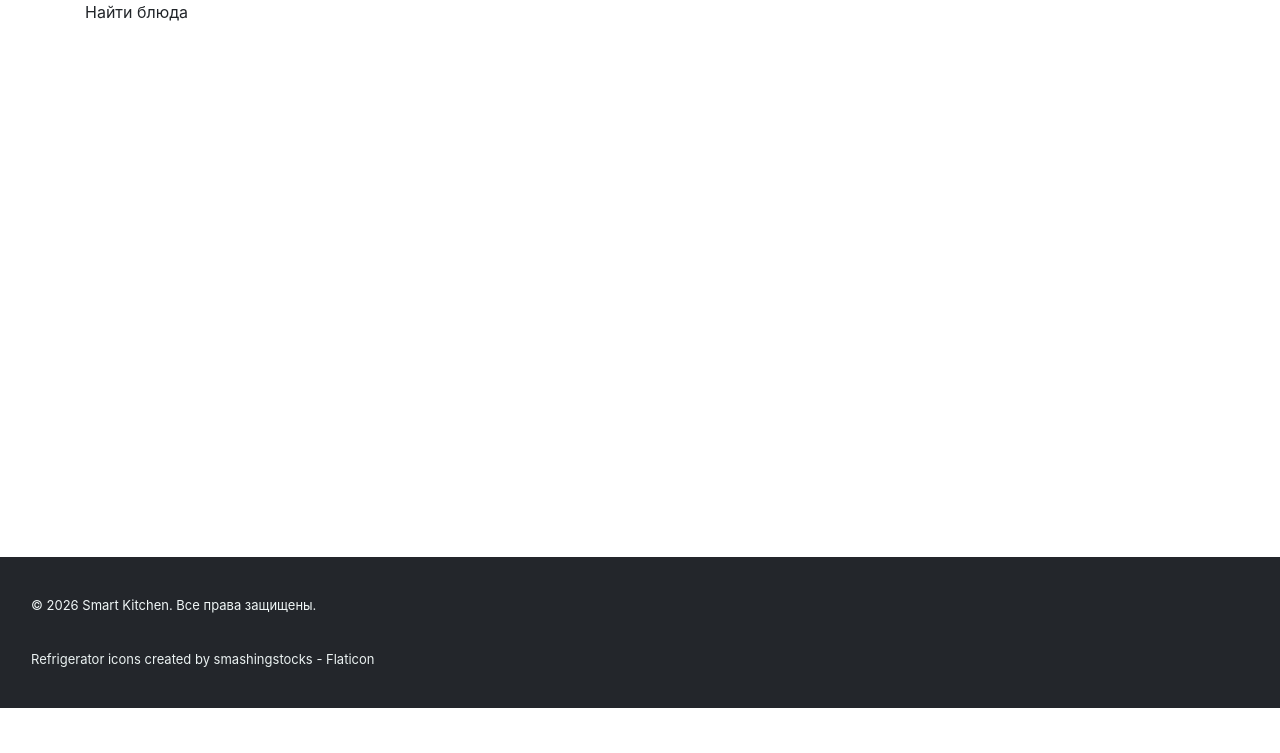
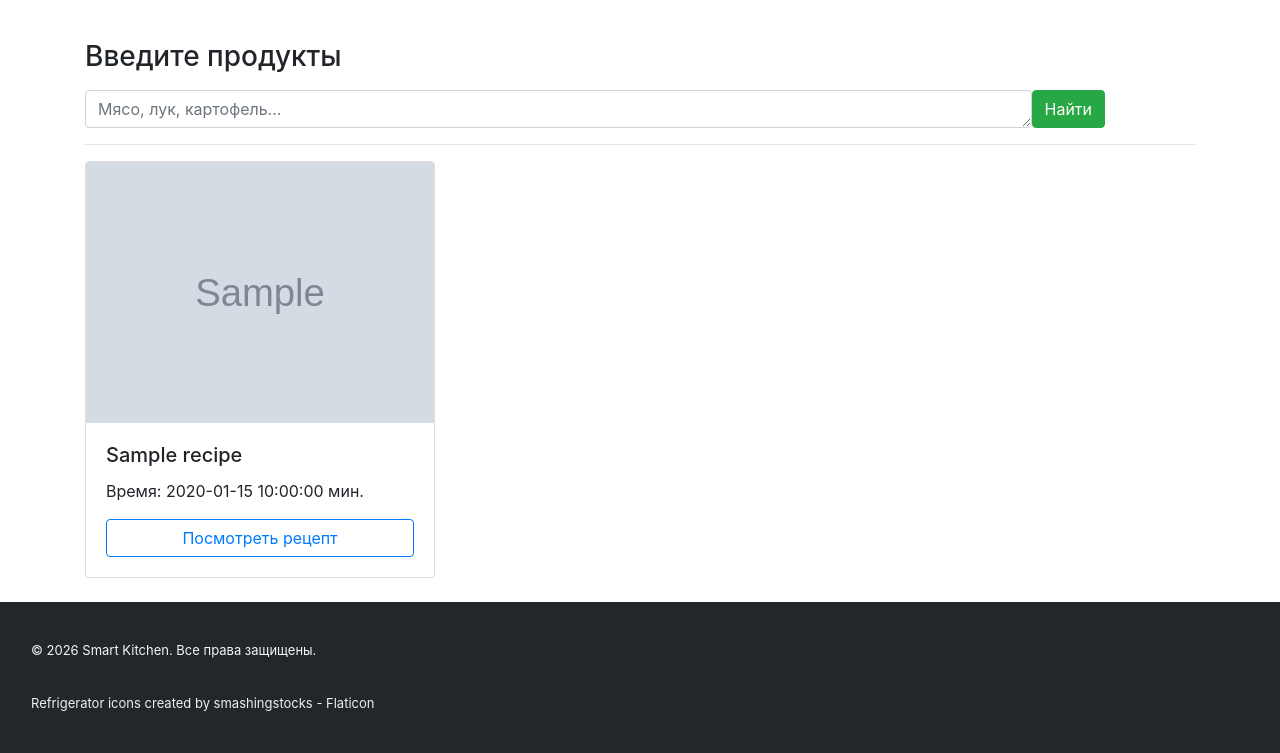
Before and after one commit to Er01Egor/Flask-Project, a Flask app: template templates/search_page.html in a window 1280 px wide. Shown: the part 92-845 px from the top of the page. Before the commit the page ends 800 px from the top, so only its background shows below. Run offline with Flask 3, Linux system fonts and the light colour scheme; the template is opened without the code that fills it: most values are stand-ins (such as "Sample title", 1, 10 or a date in 2020); grey boxes marked "Sample" are stand-in pictures; parts of the project's set-up code (start-up, migrations or seed data) failed here and were passed over; some libraries are stand-ins or nearby versions.

Commit message:
Отдел с поиском блюд почти готов

```diff
--- a/data/models.py
+++ b/data/models.py
@@ -15,7 +15,7 @@ class Recipe(SqlAlchemyBase):
     id = sqlalchemy.Column(sqlalchemy.Integer, primary_key=True, autoincrement=True)
     title = sqlalchemy.Column(sqlalchemy.String(100), nullable=False)
     image_file = sqlalchemy.Column(sqlalchemy.String(100), default='default.jpg')
-    cooking_time = sqlalchemy.Column(sqlalchemy.Column(sqlalchemy.Integer))
+    cooking_time = sqlalchemy.Column(sqlalchemy.Integer)
     ingredients_info = sqlalchemy.Column(sqlalchemy.Text, nullable=True)
     instructions = sqlalchemy.Column(sqlalchemy.Text, nullable=True)
     ingredients = orm.relationship('Ingredient', secondary=recipe_ingredients, backref='recipes')
--- a/main.py
+++ b/main.py
@@ -1,4 +1,4 @@
-from flask import Flask, render_template
+from flask import Flask, render_template, request
 from data import db_session
 from data.models import Recipe, Ingredient
 
@@ -17,13 +17,24 @@ def index():
 def all_recipes():
     db_sess = db_session.create_session()
     recipes = db_sess.query(Recipe).all()
-    db_sess.close()
     return render_template('all_recipes.html', recipes=recipes)
 
 
-@app.route('/search_page')
+@app.route('/search_page', methods=['GET', 'POST'])
 def search_page():
-    return render_template('search_page.html')
+    recipes = []
+    gap_product = []
+    if request.method == 'POST':
+        list_products = request.form.get('ingredients')
+        if list_products:
+            for line in list_products.split(','):
+                product = line.strip().capitalize()
+                gap_product.append(product)
+        print(gap_product)
+    db_sess = db_session.create_session()
+
+    recipes = db_sess.query(Recipe).join(Recipe.ingredients).filter(Ingredient.name.in_(gap_product)).distinct().all()
+    return render_template('search_page.html', recipes=recipes)
 
 
 if __name__ == '__main__':
--- a/static/css/style.css
+++ b/static/css/style.css
@@ -78,3 +78,7 @@ footer p {
 .card-text {
     flex-grow: 1;
 }
+.search_form {
+    padding-top: 40px;
+    padding-right: 90px;
+}
--- a/templates/search_page.html
+++ b/templates/search_page.html
@@ -1,5 +1,37 @@
 {% extends "base.html" %}
 
 {% block content %}
-<p>Найти блюда</p>
+<form method="post">
+    <div class="search_form">
+        <h3><label class="form-label">Введите продукты</label></h3>
+        <div class="d-flex align-items-end">
+            <div class="flex-grow-1 me-2">
+                <textarea name="ingredients" class="form-control" rows="1"
+                          placeholder="Мясо, лук, картофель..."></textarea>
+            </div>
+            <button type="submit" class="btn btn-success">Найти</button>
+        </div>
+    </div>
+</form>
+<hr>
+<div class="row">
+    {% for recipe in recipes %}
+    <div class="col-md-4">
+        <div class="card mb-4">
+            <img src="/static/img/{{ recipe.image_file }}" class="card-img-top" alt="...">
+            <div class="card-body">
+                <h5 class="card-title">{{ recipe.title }}</h5>
+                <p class="card-text">Время: {{ recipe.cooking_time }} мин.</p>
+                <a href="#" class="btn btn-outline-primary">Посмотреть рецепт</a>
+            </div>
+        </div>
+    </div>
+    {% else %}
+    {% if request.method == 'POST' %}
+    <p>Ничего не найдено. Попробуйте другие продукты.</p>
+    {% endif %}
+    {% endfor %}
+</div>
+
+
 {% endblock %}
```
Also changed, not shown: data/add_db.py (+18 -45 lines).
